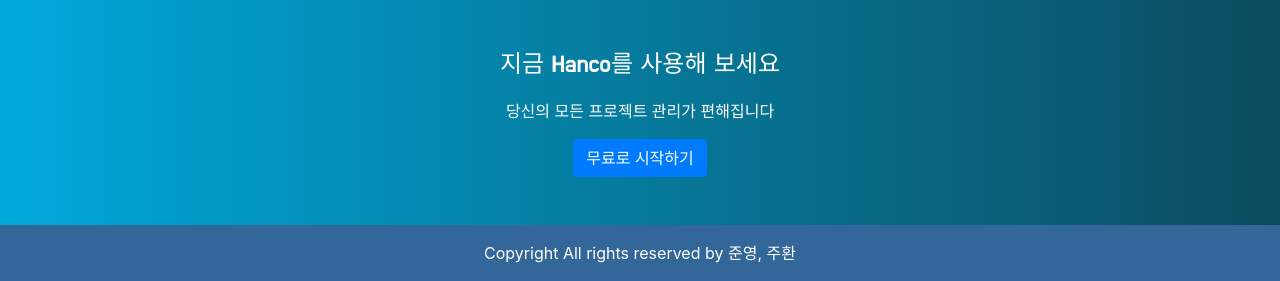
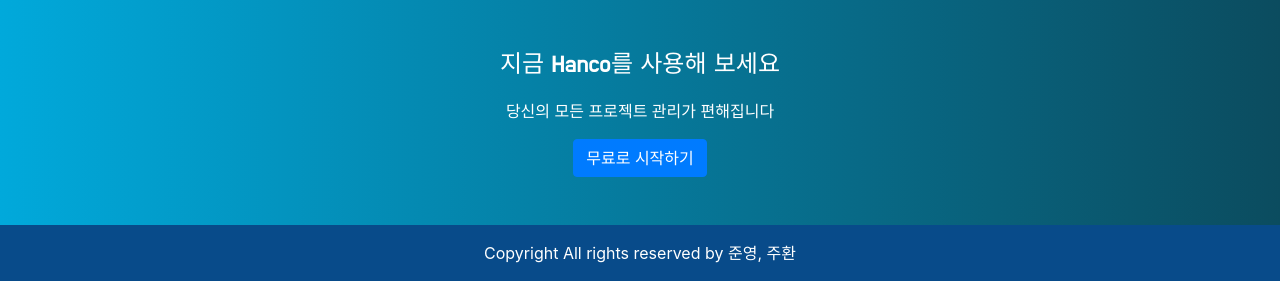
Before and after one commit to JSPlike/hanco_py, a Django app: page / in a window 1280 px wide. Shown: the part 2413-2694 px from the top of the page. Run offline with Django 3.2, Linux system fonts and the light colour scheme; some libraries are stand-ins or nearby versions.

Commit message:
mod index

```diff
--- a/main/templates/index.html
+++ b/main/templates/index.html
@@ -151,7 +151,7 @@
         <a class="btn btn-primary" href="#">무료로 시작하기</a>
       </div>
     </div>
-    <div class="position-relative overflow-hidden  p-3 text-center" style="background-color: #336699">
+    <div class="position-relative overflow-hidden  p-3 text-center" style="background-color: #084B8A">
       <p style="font-weight-light; color: #fff; margin-top: auto; margin-bottom: auto;">Copyright All rights reserved by 준영, 주환</p>
     </div>
   </body>
```
